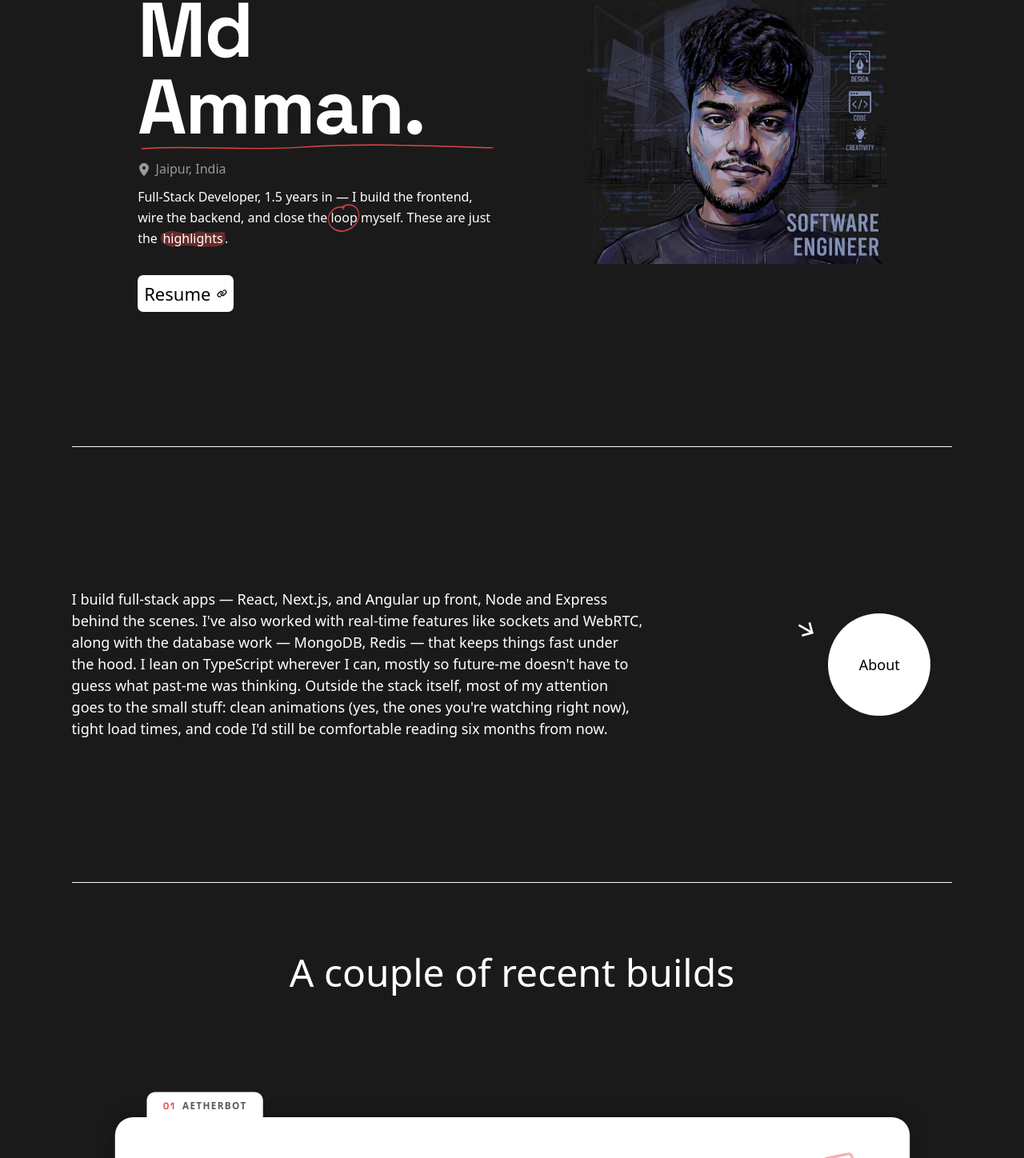
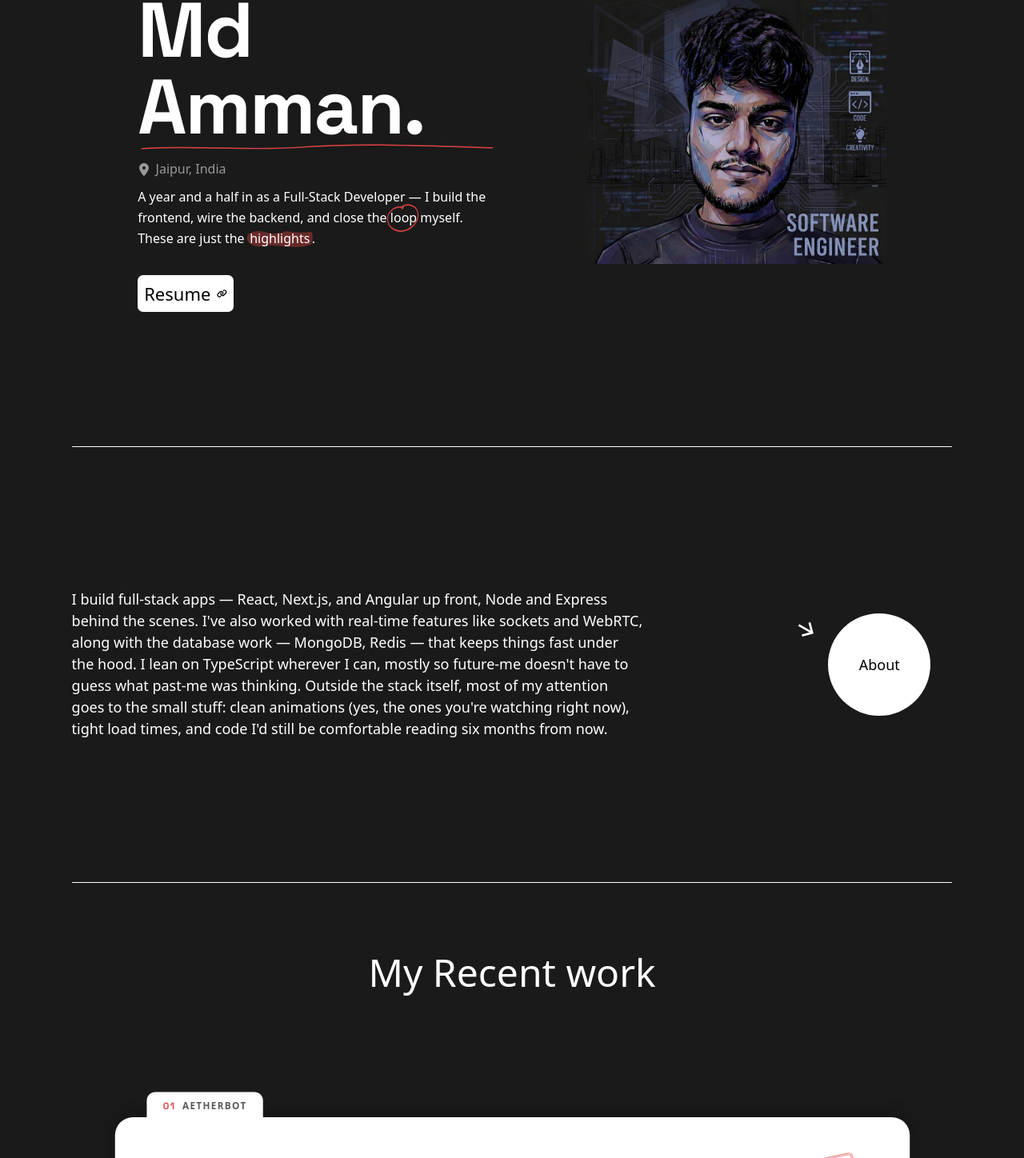
Before and after one commit to krazio-01/Portfolio, a React (Vite) app: page / in a window 1280 px wide. Shown: the part 274-1722 px from the top of the page at 80% size. Built offline with nearby package versions, Linux system fonts and the light colour scheme.

Commit message:
Revert "rewrite home hero intro line"
This reverts commit e475047a5c0b9795c76bfb728bc382dac5ea925e.

```diff
--- a/src/pages/Home/Home.jsx
+++ b/src/pages/Home/Home.jsx
@@ -39,8 +39,8 @@ const Home = () => {
                                 <FaLocationDot /> Jaipur, India
                             </p>
                             <p>
-                                Full-Stack Developer, 1.5 years in — I build the frontend, wire the backend, and close
-                                the{' '}
+                                A year and a half in as a Full-Stack Developer — I build the frontend, wire the backend,
+                                and close the{' '}
                                 <Scribble variant="circle" wrapClassName="circle-annotate" delay={1.4}>
                                     loop
                                 </Scribble>{' '}
@@ -118,7 +118,7 @@ const Home = () => {
 
             <div className="home-work-container">
                 <div className="work-header">
-                    <p>A couple of recent builds</p>
+                    <p>My Recent work</p>
                 </div>
                 <div className="home-work" ref={ref}>
                     {projects
```
